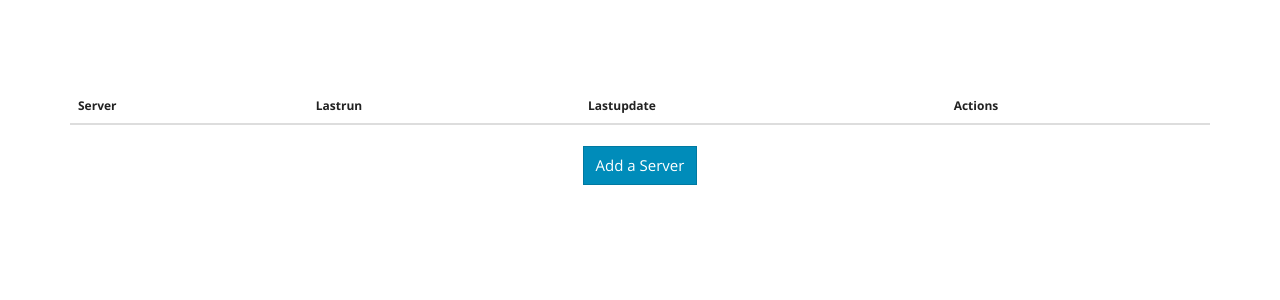
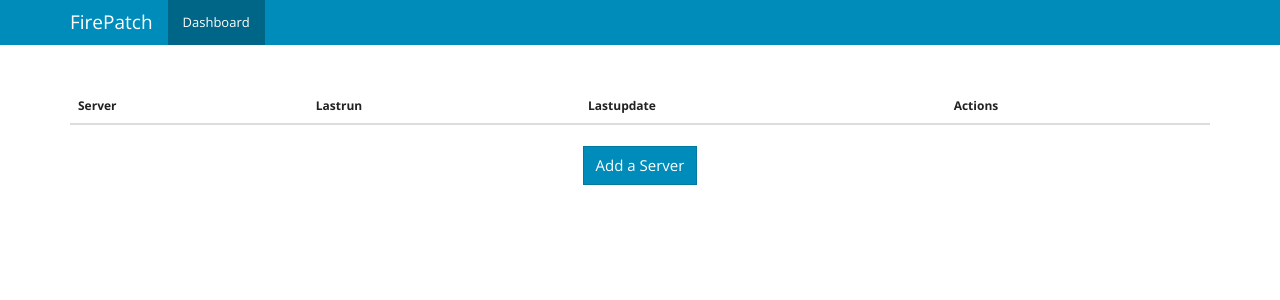
Before and after one commit to Ne00n/FirePatch, a PHP site: page / in a window 1280 px wide. Shown: the top 300 px of the page. Run offline with PHP 8.4, Linux system fonts and the light colour scheme; data that the repository does not hold is empty.

Commit message:
Added Navbar

```diff
--- a/Content/main.php
+++ b/Content/main.php
@@ -1,5 +1,10 @@
-<?php include 'header.php'; ?>
+<?php
+include 'header.php';
+include 'navbar.php';
+?>
+
 <div class="container starter-template">
+
 <?php
 
 if ($page == 'add') {
--- /dev/null
+++ b/Content/navbar.php
@@ -0,0 +1,18 @@
+<nav class="navbar navbar-inverse navbar-fixed-top">
+  <div class="container">
+    <div class="navbar-header">
+      <button type="button" class="navbar-toggle collapsed" data-toggle="collapse" data-target="#navbar" aria-expanded="false" aria-controls="navbar">
+        <span class="sr-only">Toggle navigation</span>
+        <span class="icon-bar"></span>
+        <span class="icon-bar"></span>
+        <span class="icon-bar"></span>
+      </button>
+      <a class="navbar-brand" href="index.php">FirePatch</a>
+    </div>
+    <div id="navbar" class="collapse navbar-collapse">
+      <ul class="nav navbar-nav">
+        <li class="active"><a href="index.php">Dashboard</a></li>
+      </ul>
+    </div><!--/.nav-collapse -->
+  </div>
+</nav>
```
